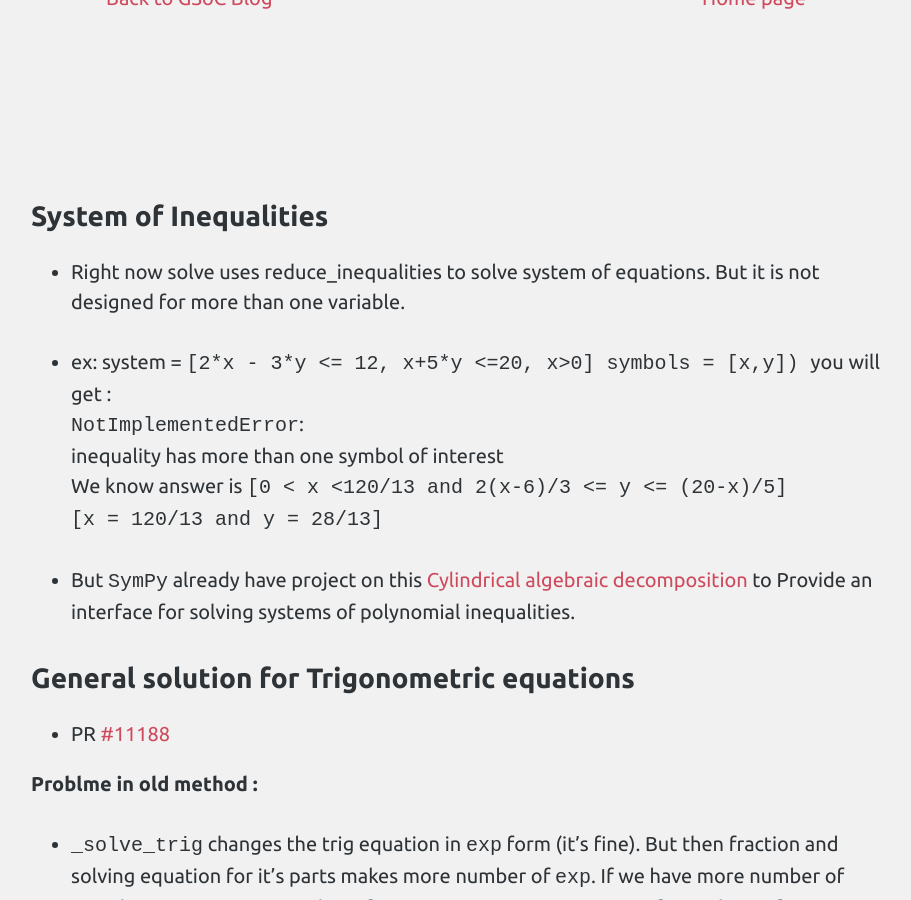
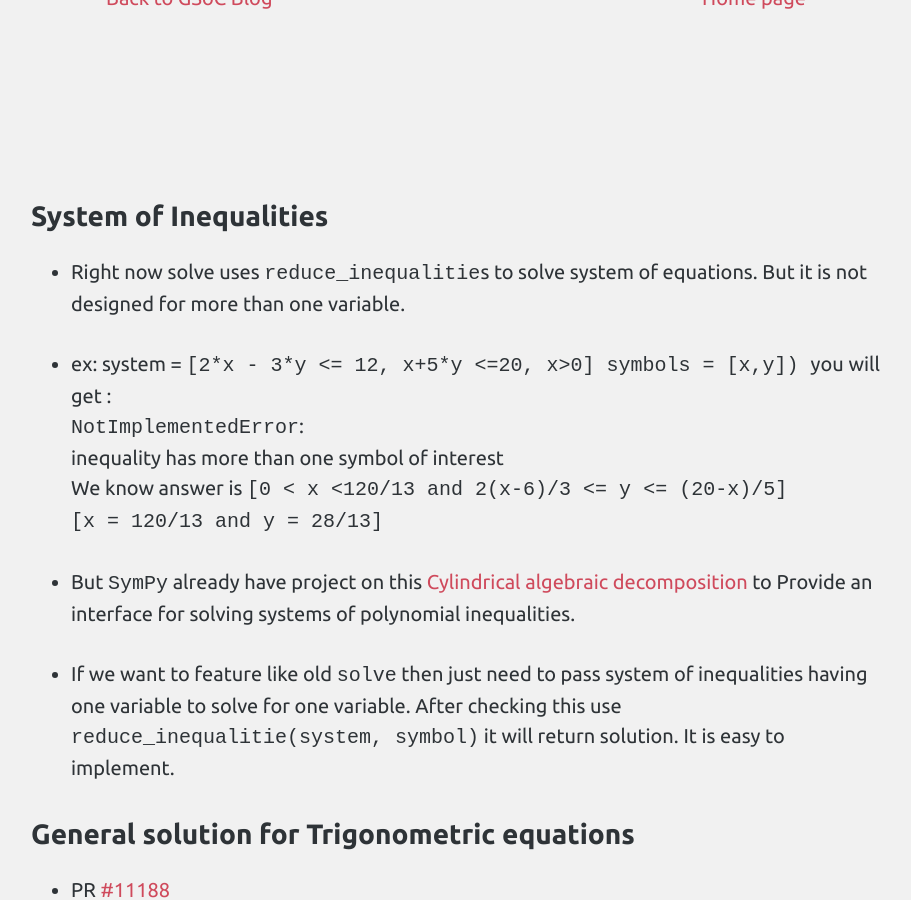
Before and after one commit to Shekharrajak/shekharrajak.github.io, a Jekyll site: the page built from _posts/2016-6-1-Coding-Period_week-2.md, in a window 1280 px wide and 900 px high, scrolled down 725 px. Shown: the whole window, without its empty margins (184-1095 px from the left). Built offline with Jekyll 4.4.1, drawn with Linux system fonts in a browser that asks for light colours; nearby versions of some CDN libraries; comment, search, counter and statistics services are not loaded.

Commit message:
coding week2 updated

```diff
--- a/_posts/2016-6-1-Coding-Period_week-2.md
+++ b/_posts/2016-6-1-Coding-Period_week-2.md
@@ -8,7 +8,7 @@ type: post
 
 ### System of Inequalities
 
-* Right now solve uses reduce_inequalities to solve system of equations. But it is not designed for more than one variable.
+* Right now solve uses `reduce_inequalitie`s to solve system of equations. But it is not designed for more than one variable.
 
 * ex: system = `[2*x - 3*y <= 12, x+5*y <=20, x>0] symbols = [x,y])  `
 you will get :
@@ -18,6 +18,9 @@ We know answer is `[0 < x <120/13 and 2(x-6)/3 <= y <= (20-x)/5]`
 `[x = 120/13 and y = 28/13]`
 
 * But `SymPy` already have project on this [Cylindrical algebraic decomposition](https://github.com/sympy/sympy/wiki/GSoC-2016-Ideas#cylindrical-algebraic-decomposition) to Provide an interface for solving systems of polynomial inequalities.
+
+* If we want to feature like old `solve` then just need to pass system of inequalities having one variable to solve
+for one variable. After checking this use `reduce_inequalitie(system, symbol)` it will return solution. It is easy to implement.
 
 ### General solution for Trigonometric equations
 
```
